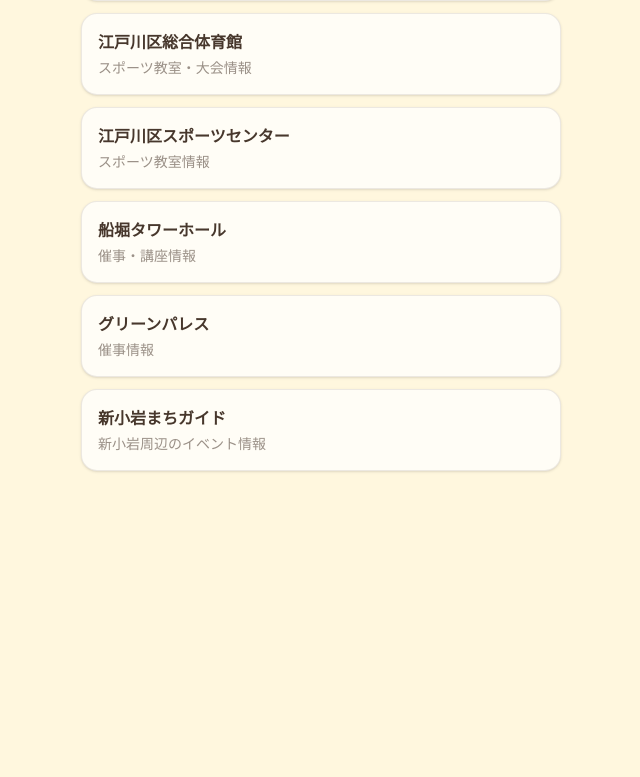
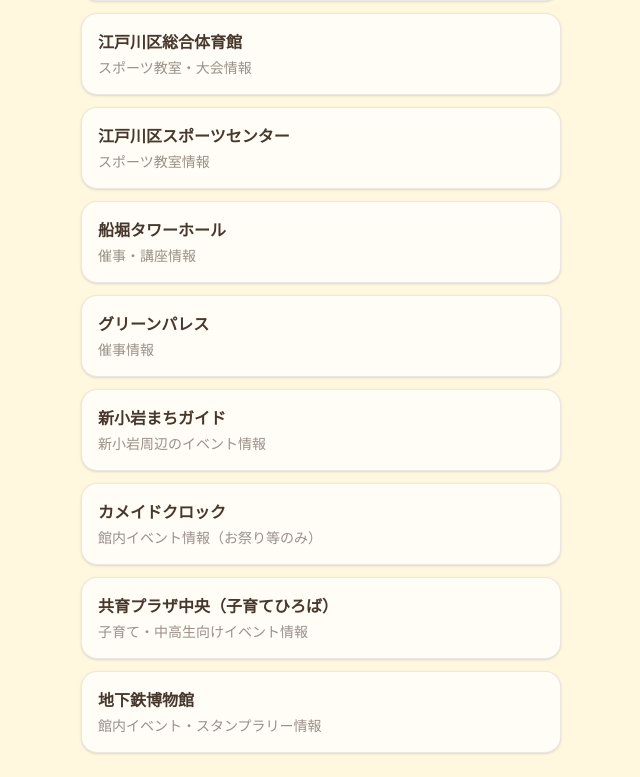
Before and after one commit to hiroyukikurusu1207-create/chikaba-asobo, a Next.js app: page /links in a window 1280 px wide. Shown: the part 313-1090 px from the top of the page, without its empty margins (319-959 px from the left). Before the commit the page ends 808 px from the top, so only its background shows below. Built offline with nearby package versions, Linux system fonts and the light colour scheme.

Commit message:
リンク集にカメイドクロック・共育プラザ中央・地下鉄博物館を追加
新しいイベント情報源を追加した際は、リンク集にも同時に反映する運用とする。

```diff
--- a/src/app/links/page.tsx
+++ b/src/app/links/page.tsx
@@ -36,6 +36,21 @@
     note: "新小岩周辺のイベント情報",
     url: "https://shinkoi-one-guide.com/",
   },
+  {
+    name: "カメイドクロック",
+    note: "館内イベント情報（お祭り等のみ）",
+    url: "https://www.kameidoclock.jp/event/",
+  },
+  {
+    name: "共育プラザ中央（子育てひろば）",
+    note: "子育て・中高生向けイベント情報",
+    url: "https://mommy-chuou.com/news/",
+  },
+  {
+    name: "地下鉄博物館",
+    note: "館内イベント・スタンプラリー情報",
+    url: "https://www.chikahaku.jp/event/",
+  },
 ];
 
 export default function LinksPage() {
```
